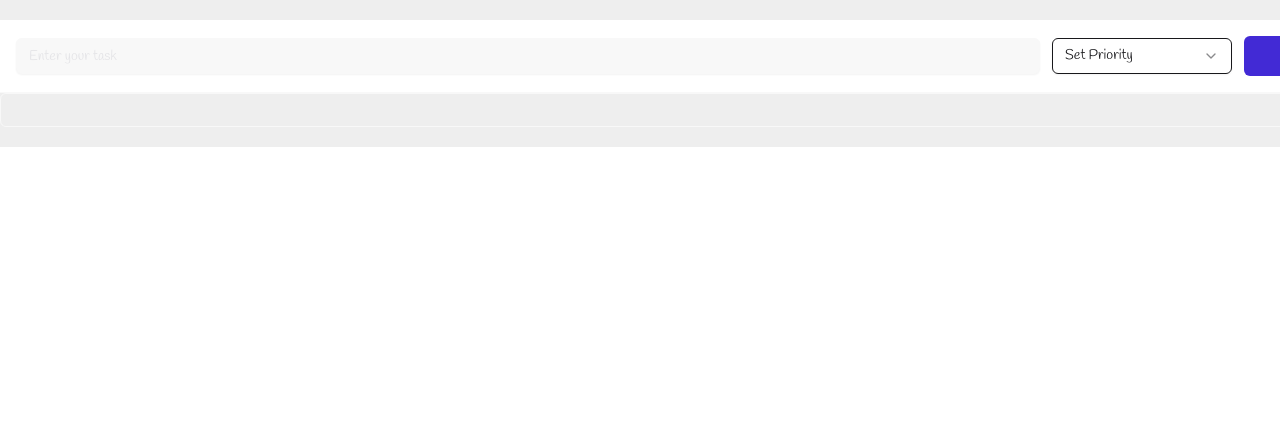
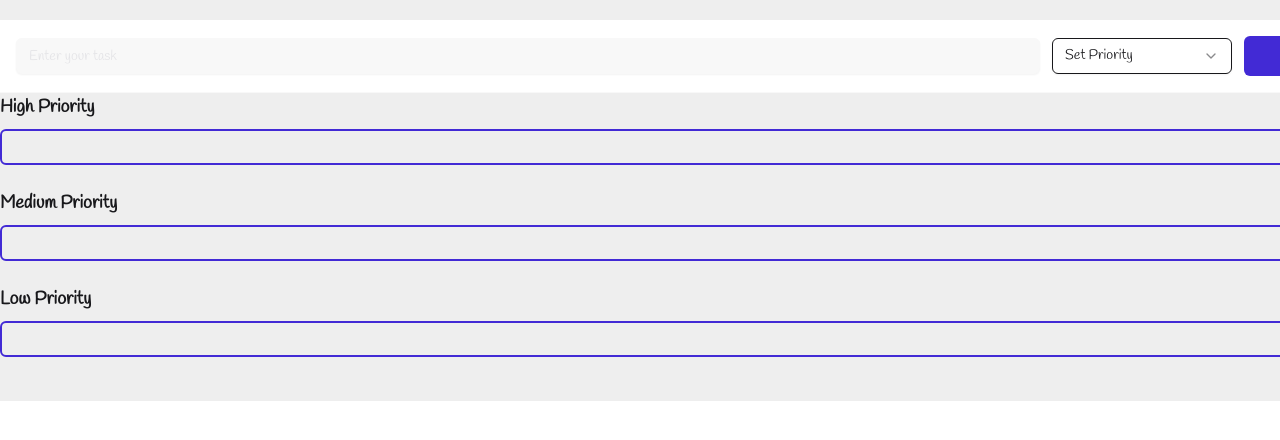
Before and after one commit to Afsheen-Sandhu/Taskify-TaskManager, a Next.js app in the folder taskify/: page / in a window 1280 px wide. Shown: the top 440 px of the page. Built offline with nearby package versions, Linux system fonts and the light colour scheme.

Commit message:
made priority sections

```diff
--- a/taskify/src/components/Todo/index.tsx
+++ b/taskify/src/components/Todo/index.tsx
@@ -1,73 +1,119 @@
-"use client"
-import React, { useState } from 'react'
-import  {TodoInput}  from '../TodoCompononents'
-import  {TodoList}  from '../TodoCompononents'
-import  {TodoCard}  from '../TodoCompononents'
+"use client";
+import React, { useState } from "react";
+import { TodoInput } from "../TodoCompononents";
+import { TodoList } from "../TodoCompononents";
 
 interface Todo {
-    id: number
-    title: string
-    description: string
-    priority: 'low' | 'medium' | 'high'
-    status: string
+  id: number;
+  title: string;
+  priority: "low" | "medium" | "high";
+  status: string;
 }
 
+export const Todo = () => {
+  const [todos, setTodos] = useState<Todo[]>([]);
+  const [input, setInput] = useState("");
+  const [editTodo, setEditTodo] = useState<Todo | null>(null);
+  const [editMode, setEditMode] = useState(false);
+  const [editTodoIndex, setEditTodoIndex] = useState<number | null>(null);
+  const [priority, setPriority] = useState<"low" | "medium" | "high" | null>(
+    null
+  );
+  const priorityLevels: ("low" | "medium" | "high")[] = [
+    "low",
+    "medium",
+    "high",
+  ];
 
-
-export const Todo = () => {
-    const [todos, setTodos] =  useState<Todo[]>([])
-    const [input, setInput] = useState('')
-    const [editTodo, setEditTodo] = useState<Todo | null>(null)
-    const [editMode, setEditMode] = useState(false)
-    const [editTodoIndex, setEditTodoIndex] = useState<number | null>(null)
-    const [priority, setPriority] = useState<'low' | 'medium' | 'high' | null>(null);
-    const addTodo = (title: string, selectedPriority?: 'low' | 'medium' | 'high') => {
+  const addTodo = (
+    todo: string,
+    priority?: "low" | "medium" | "high" | null
+  ) => {
     if (editMode && editTodoIndex !== null) {
       // Update existing todo
-            const updatedTodos = [...todos]
+      const updatedTodos = [...todos];
       updatedTodos[editTodoIndex] = {
         ...updatedTodos[editTodoIndex],
-                title,
-                priority: selectedPriority ?? updatedTodos[editTodoIndex].priority,
-            }
-            setTodos(updatedTodos)
-            setPriority(null)
-            setEditMode(false)
-            setEditTodo(null)
-            setEditTodoIndex(null)
-            setInput('')
+        title: todo,
+        priority: priority ?? updatedTodos[editTodoIndex].priority,
+      };
+      setTodos(updatedTodos);
+      setPriority(null);
+      setEditMode(false);
+      setEditTodo(null);
+      setEditTodoIndex(null);
+      setInput("");
     } else {
       // Add new todo
       const newTodo: Todo = {
         id: Date.now(),
-                title,
-                description: '',
-                priority: (selectedPriority ?? 'low'),
-                status: 'pending'
+        title: todo,
+        priority: priority ?? "low",
+        status: "pending",
+      };
+      setTodos([...todos, newTodo]);
+      setInput("");
+      setPriority(null);
     }
-            setTodos([...todos, newTodo])
-            setInput('')
-            setPriority(null)
-        }
-    }
+  };
   const deleteTodo = (todoIndex: number) => {
-        setTodos(todos.filter((_, index) => index !== todoIndex))
-    }
-
+    setTodos(todos.filter((_, index) => index !== todoIndex));
+  };
 
   const handleEditTodo = (todoIndex: number) => {
-        setEditTodo(todos[todoIndex] ?? null)
-        setEditTodoIndex(todoIndex)
-        setEditMode(true)
-        setInput(todos[todoIndex]?.title ?? '')
-        setPriority((todos[todoIndex] as Todo)?.priority ?? null)
-    }
+    setEditTodo(todos[todoIndex] ?? null);
+    setEditTodoIndex(todoIndex);
+    setEditMode(true);
+    setInput(todos[todoIndex]?.title ?? "");
+    setPriority((todos[todoIndex] as Todo)?.priority ?? null);
+  };
+
+  const reorderTodo = (fromIndex: number, toIndex: number) => {
+    setTodos((prev) => {
+      const updated = [...prev];
+
+      // Remove the dragged todo
+      const [movedTodo] = updated.splice(fromIndex, 1);
+
+      // Insert it at the new index
+      updated.splice(toIndex, 0, movedTodo);
+
+      return updated;
+    });
+  };
+
+  const updatePriority = (index: number, newPriority: "low" | "medium" | "high") => {
+    setTodos((prev) => {
+      const updated = [...prev];
+      updated[index] = { ...updated[index], priority: newPriority };
+      return updated;
+    });
+  };
+
+  const sortedTodos = [...todos].sort((a, b) => {
+    return (
+      priorityLevels.indexOf(a.priority) - priorityLevels.indexOf(b.priority)
+    );
+  });
 
   return (
-    <div className='w-full bg-base-300 h-full py-5 '>
-        <TodoInput addTodo={addTodo} input={input} setInput={setInput} editMode={editMode} priority={priority} setPriority={setPriority} />
-        <TodoList todos={todos} deleteTodo={deleteTodo} editTodo={handleEditTodo} />
-        {/* <TodoPriority priority={priority} setPriority={setPriority} /> */}
+    <div className="w-full bg-base-300 h-full py-5 ">
+      <TodoInput
+        addTodo={addTodo}
+        input={input}
+        setInput={setInput}
+        editMode={editMode}
+        priority={priority}
+
+        setPriority={setPriority}
+      />
+      <TodoList
+        todos={todos}
+        deleteTodo={deleteTodo}
+        editTodo={handleEditTodo}
+        reorderTodo={reorderTodo}
+        updatePriority={updatePriority}
+      />
     </div>
-  )
-}
+  );
+};
--- a/taskify/src/components/TodoCompononents/TodoCard/index.tsx
+++ b/taskify/src/components/TodoCompononents/TodoCard/index.tsx
@@ -2,9 +2,9 @@ import Button from "@/components/ui/button";
 import { Badge } from "@/components/ui/badge";
 import { Checkbox } from "@/components/ui/checkbox";
 import React, { useState } from "react";
+import { cn } from "@/lib/utils";
 
-interface TodoCardProps {
-  children: React.ReactNode;
+interface TodoCardProps extends React.ComponentPropsWithoutRef<"li"> {
   todoIndex: number;
   deleteTodo: (index: number) => void;
   editTodo: (index: number) => void;
@@ -17,27 +17,45 @@ export const TodoCard = ({
   deleteTodo,
   editTodo,
   priority,
+  className,
+  ...props
 }: TodoCardProps) => {
   const [isChecked, setIsChecked] = useState(false);
 
   return (
-    <li className="flex items-center justify-between rounded-lg border border-base-200 bg-base-100 px-4 py-3 shadow-sm hover:shadow transition-shadow">
+    <li
+      className={cn(
+        "flex items-center justify-between rounded-lg border-2 border-purple-700 bg-base-100 px-4 py-3 shadow-sm hover:shadow transition-shadow",
+        className
+      )}
+      {...props}
+    >
       <div className="flex items-center gap-3">
         <Checkbox
           checked={isChecked}
           onCheckedChange={(checked) => setIsChecked(checked as boolean)}
           className="h-5 w-5 rounded border-neutral-content data-[state=checked]:bg-primary data-[state=checked]:border-primary"
         />
-        <div className={`flex items-center gap-2 text-sm text-base-content ${isChecked ? 'line-through opacity-70' : ''}`}>
+        <div
+          className={`flex items-center gap-2 text-sm text-base-content ${
+            isChecked ? "line-through opacity-70" : ""
+          }`}
+        >
           {children}
           {priority && (
             <Badge
-              variant={priority === 'high' ? 'destructive' : priority === 'medium' ? 'secondary' : 'default'}
+              variant={
+                priority === "high"
+                  ? "destructive"
+                  : priority === "medium"
+                  ? "secondary"
+                  : "default"
+              }
               className={
-                priority === 'high'
-                  ? 'bg-red-600 text-white'
-                  : priority === 'low'
-                  ? 'bg-emerald-600 text-white'
+                priority === "high"
+                  ? "bg-red-600 text-white"
+                  : priority === "low"
+                  ? "bg-emerald-600 text-white"
                   : undefined
               }
             >
--- a/taskify/src/components/TodoCompononents/TodoList/index.tsx
+++ b/taskify/src/components/TodoCompononents/TodoList/index.tsx
@@ -1,22 +1,100 @@
-import React from "react";
+import React, { useState, useRef } from "react";
 import { TodoCard } from "../TodoCard";
 
 interface TodoListProps {
-  todos: { id: number; title: string; description: string; priority: 'low' | 'medium' | 'high'; status: string }[];
+  todos: {
+    id: number;
+    title: string;
+    priority: "low" | "medium" | "high";
+    status: string;
+  }[];
   deleteTodo: (index: number) => void;
   editTodo: (index: number) => void;
+  reorderTodo: (fromIndex: number, toIndex: number) => void;
+  updatePriority: (index: number, newPriority: "low" | "medium" | "high") => void;
 }
 
-export const TodoList = ({ todos, deleteTodo, editTodo }: TodoListProps) => {
+export const TodoList = ({
+  todos,
+  deleteTodo,
+  editTodo,
+  reorderTodo,
+  updatePriority,
+}: TodoListProps) => {
+  const dragItem = useRef<number | null>(null);
+  const dragOverItem = useRef<number | null>(null);
+
+  const handleDragStart = (
+    e: React.DragEvent<HTMLLIElement>,
+    index: number
+  ) => {
+    e.dataTransfer.dropEffect = "move";
+    dragItem.current = index;
+  };
+
+  const handleDragEnter = (e: React.DragEvent<HTMLLIElement>, index: number) => {
+    e.preventDefault();
+    e.dataTransfer.dropEffect = "move";
+    dragOverItem.current = index;
+  };
+
+  const handleDrop = (priority: "low" | "medium" | "high") => {
+    if (
+      dragItem.current !== null &&
+      dragOverItem.current !== null
+    ) {
+      // Update priority if dropped in different section
+      if (todos[dragItem.current].priority !== priority) {
+        updatePriority(dragItem.current, priority);
+      }
+      // Reorder within the section
+      reorderTodo(dragItem.current, dragOverItem.current);
+    }
+    dragItem.current = null;
+    dragOverItem.current = null;
+  };
+
+  // Add onDrop handler to section to allow dropping on empty space
+  const handleSectionDrop = (e: React.DragEvent<HTMLUListElement>, priority: "low" | "medium" | "high") => {
+    e.preventDefault();
+    if (dragItem.current !== null) {
+      if (todos[dragItem.current].priority !== priority) {
+        updatePriority(dragItem.current, priority);
+      }
+      dragItem.current = null;
+      dragOverItem.current = null;
+    }
+  };
+
   return (
-    <ul className="w-full p-4 space-y-3 bg-base-300 rounded-md border border-base-200">
-      {todos.map((todo, index) => (
+    <>
+      {(["high", "medium", "low"] as const).map((priority) => (
+        <section key={priority} className="mb-6">
+          <h2 className="text-lg font-semibold capitalize mb-2">{priority} Priority</h2>
+          <ul
+            className="w-full p-4 space-y-3 bg-base-300 rounded-md border-2 border-primary"
+            onDrop={(e) => handleSectionDrop(e, priority)}
+            onDragOver={(e) => e.preventDefault()}
+          >
+            {todos
+              .map((todo, index) => ({ todo, index }))
+              .filter(({ todo }) => todo.priority === priority)
+              .map(({ todo, index }) => (
                 <TodoCard
-          key={index}
                   todoIndex={index}
                   deleteTodo={deleteTodo}
                   editTodo={editTodo}
                   priority={todo.priority}
+                  key={todo.id}
+                  draggable
+                  onDragStart={(e) => handleDragStart(e, index)}
+                  onDragEnter={(e) => handleDragEnter(e, index)}
+                  onDragOver={(e) => {
+                    e.preventDefault();
+                    e.dataTransfer.dropEffect = "move";
+                  }}
+                  onDrop={() => handleDrop(priority)}
+                  className="cursor-move"
                 >
                   <div className="flex items-center gap-2">
                     <p className="text-base-content">{todo.title}</p>
@@ -24,5 +102,8 @@ export const TodoList = ({ todos, deleteTodo, editTodo }: TodoListProps) => {
                 </TodoCard>
               ))}
           </ul>
+        </section>
+      ))}
+    </>
   );
 };
```
Also changed, not shown: taskify/src/components/TodoCompononents/TodoInput/index.tsx (+11 -7 lines). Lines whose indentation alone changed are shown as unchanged.
